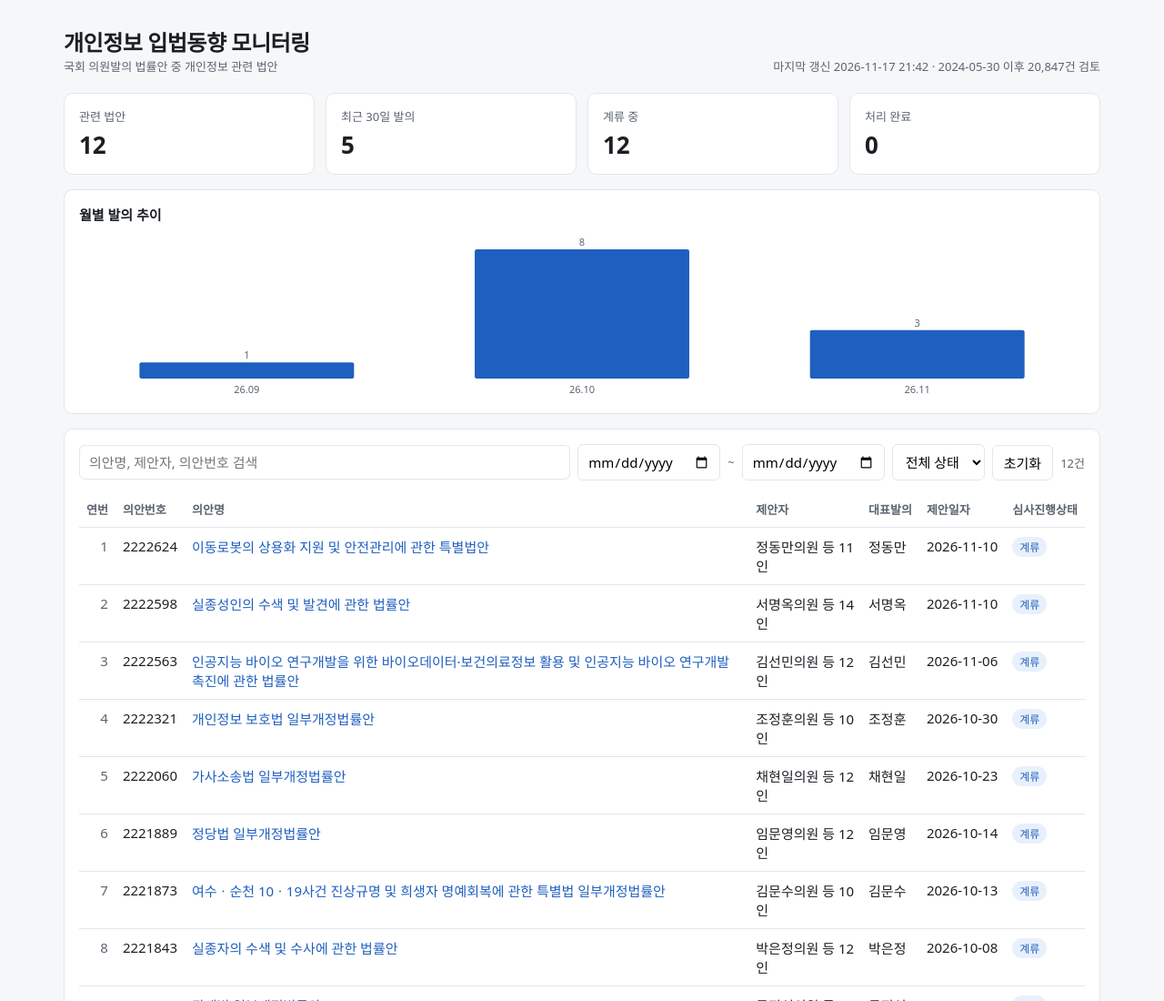
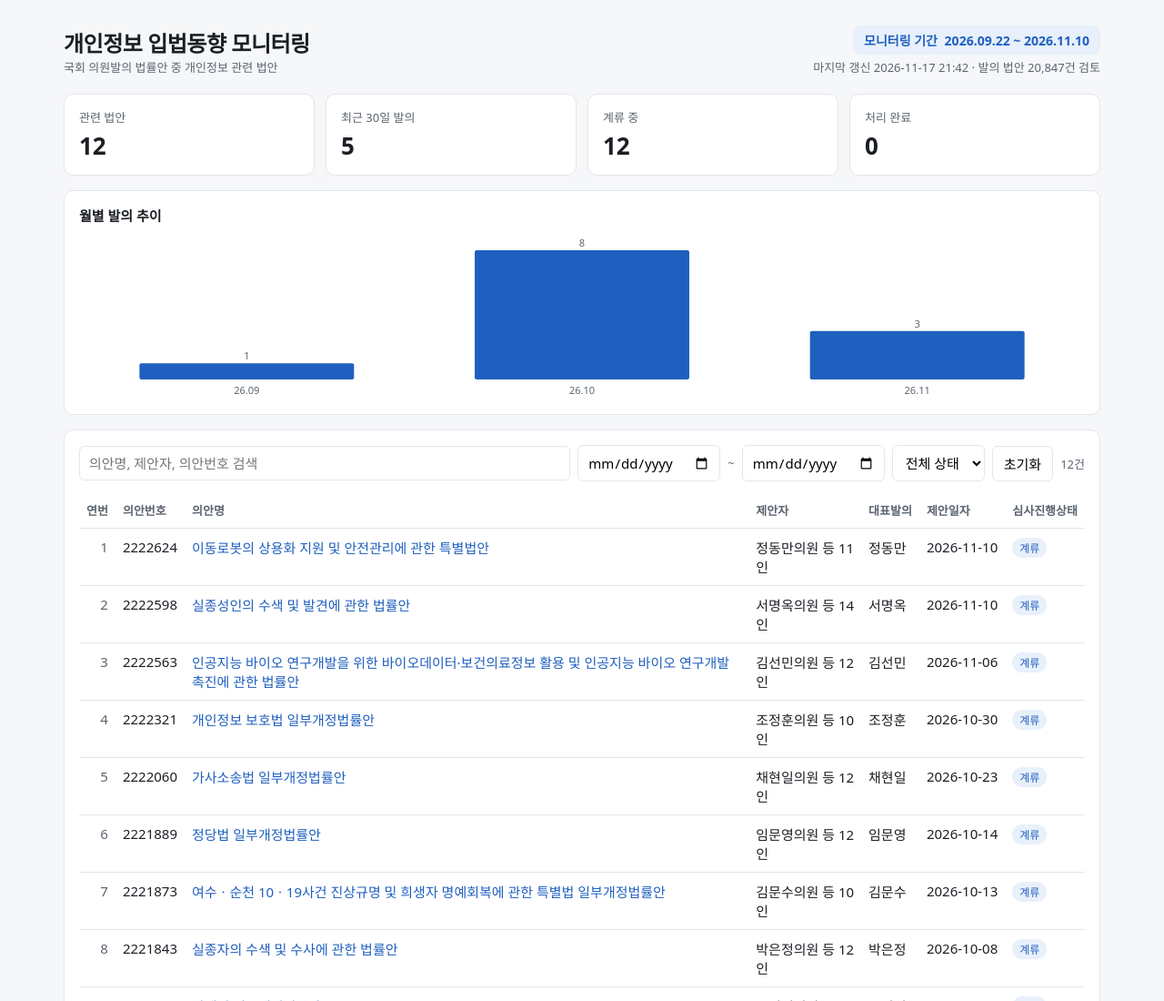
Before and after one commit to Pipc-moniter/-bill-monitor, a plain HTML site: page index.html in a window 1280 px wide. Shown: the top 1100 px of the page at 91% size. Drawn offline with Linux system fonts and the light colour scheme.

Commit message:
Add period display for monitoring duration

```diff
--- a/index.html
+++ b/index.html
@@ -16,6 +16,11 @@
   header { display: flex; justify-content: space-between; align-items: flex-end; flex-wrap: wrap; gap: 8px; margin-bottom: 20px; }
   h1 { font-size: 24px; margin: 0; letter-spacing: -0.02em; }
   .meta { color: var(--sub); font-size: 13px; }
+  .period-box { text-align: right; }
+  .period { display: inline-block; background: var(--accent-soft); color: var(--accent); border-radius: 8px;
+    padding: 6px 12px; font-size: 14px; margin-bottom: 4px; font-variant-numeric: tabular-nums; }
+  .period span { font-weight: 600; margin-right: 4px; }
+  @media (max-width: 760px) { .period-box { text-align: left; } }
   .stats { display: grid; grid-template-columns: repeat(4, 1fr); gap: 12px; margin-bottom: 16px; }
   .stat { background: var(--card); border: 1px solid var(--line); border-radius: 10px; padding: 14px 16px; }
   .stat b { display: block; font-size: 26px; margin-top: 4px; font-variant-numeric: tabular-nums; }
@@ -63,7 +68,10 @@
       <h1 id="title">개인정보 입법동향 모니터링</h1>
       <div class="meta">국회 의원발의 법률안 중 개인정보 관련 법안</div>
     </div>
-    <div class="meta" id="updated">불러오는 중…</div>
+    <div class="period-box">
+      <div class="period"><span>모니터링 기간</span> <b id="period">-</b></div>
+      <div class="meta" id="updated">불러오는 중…</div>
+    </div>
   </header>
 
   <section class="stats">
@@ -124,8 +132,14 @@ async function load() {
     const data = await res.json();
     ALL = data.bills || [];
     if (data.site_title) { $("title").textContent = data.site_title; document.title = data.site_title; }
+    // 모니터링 기간: 분류를 마친 법안의 발의일 범위 (예전 데이터 파일이면 관련 법안 날짜로 대신 표시)
+    const dates = ALL.map((b) => b.date).filter(Boolean).sort();
+    const pFrom = data.period_from || dates[0], pTo = data.period_to || dates[dates.length - 1];
+    const dot = (d) => String(d).replaceAll("-", ".");
+    $("period").textContent = pFrom ? `${dot(pFrom)} ~ ${dot(pTo)}` : "수집 전";
+    const checked = data.checked ?? data.scanned;
     $("updated").textContent = data.updated_at
-      ? `마지막 갱신 ${data.updated_at} · ${data.start_date} 이후 ${Number(data.scanned).toLocaleString()}건 검토`
+      ? `마지막 갱신 ${data.updated_at} · 발의 법안 ${Number(checked).toLocaleString()}건 검토`
       : "아직 수집된 데이터가 없습니다";
     if (data.pending > 0) {
       $("notice").innerHTML += ` <br>현재 AI 분류 대기 중인 법안이 ${Number(data.pending).toLocaleString()}건 있으며, 매일 순차적으로 반영됩니다.`;
```
